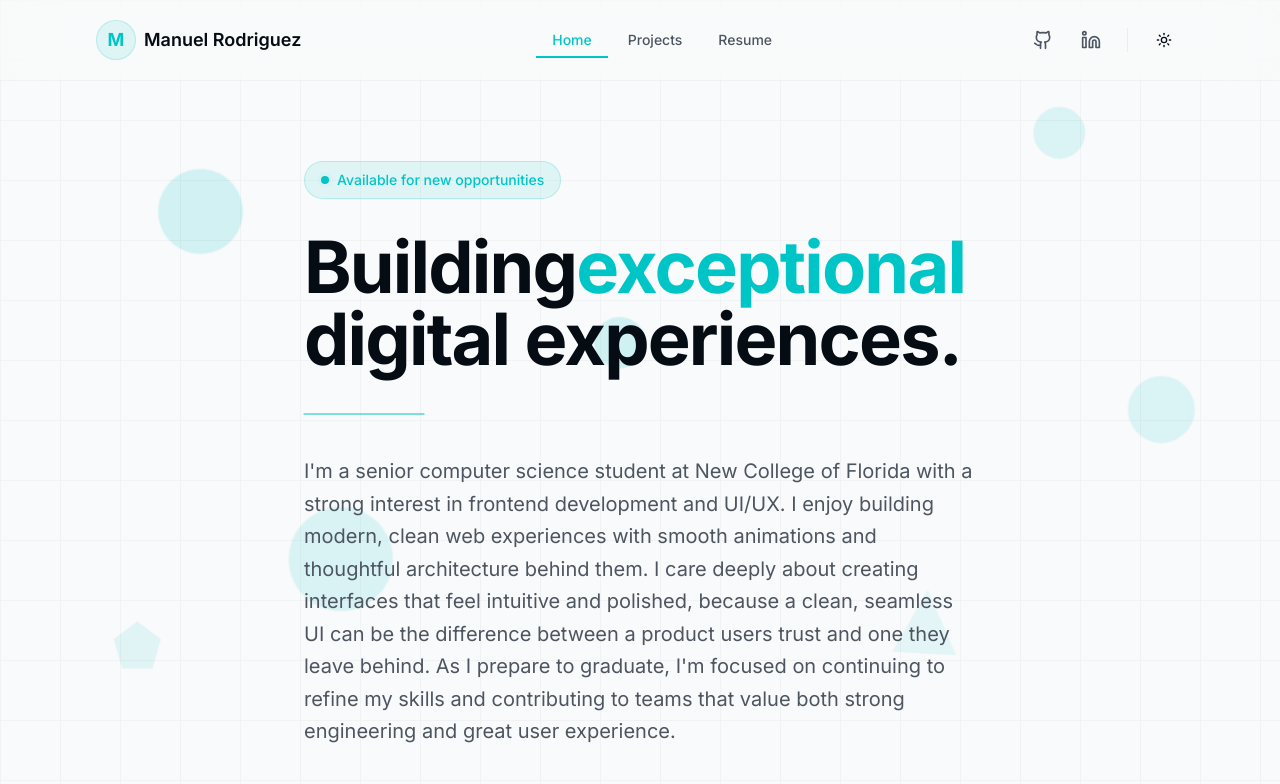
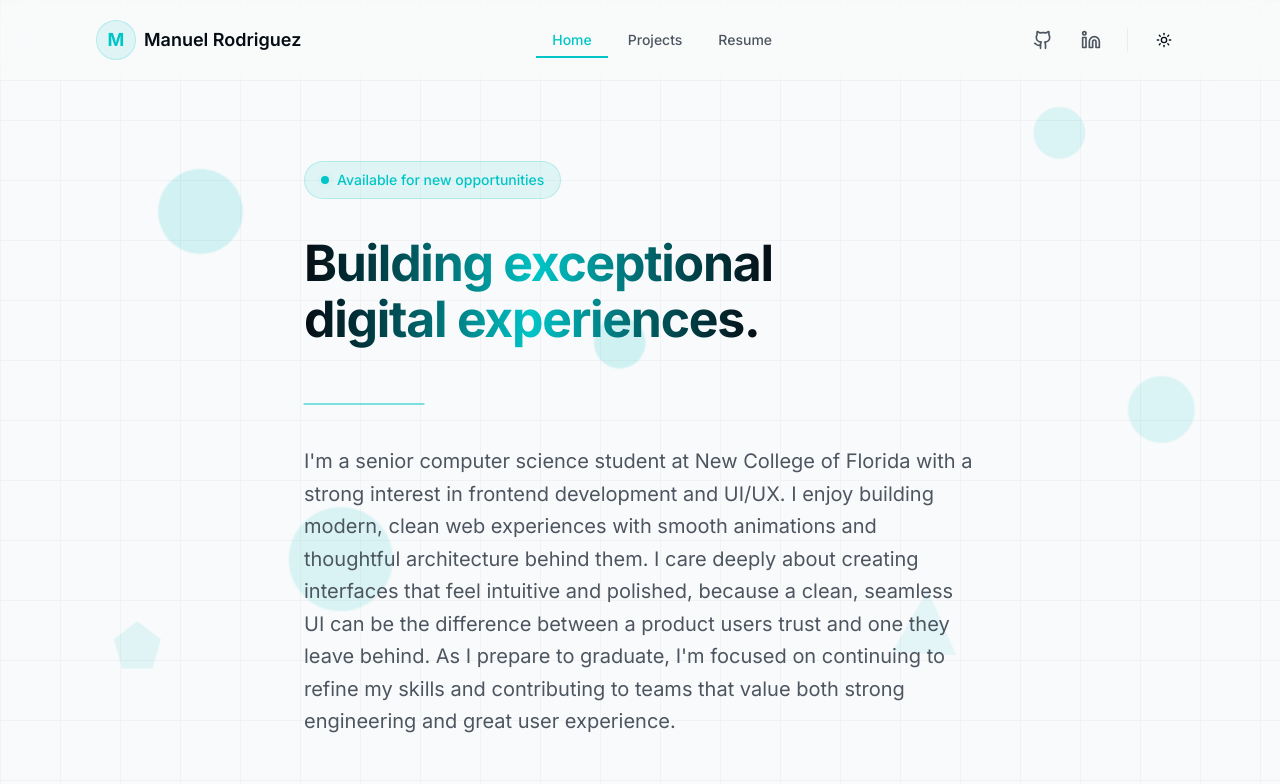
Before and after one commit to ManuRodriguez10/Personal-Portfolio-Page, a Next.js app: page / in a window 1280 px wide. Shown: the top 784 px of the page. Built offline with nearby package versions, Linux system fonts and the light colour scheme.

Commit message:
Added gradient text
Co-authored-by: Cursor <cursoragent@cursor.com>

```diff
--- a/app/page.tsx
+++ b/app/page.tsx
@@ -26,12 +26,23 @@ export default function HomePage() {
               <span className="text-sm font-medium text-primary">Available for new opportunities</span>
             </div>
 
-            {/* Main heading - staggered words + drawing line (SVGator-style) */}
-            <h1 className="text-5xl sm:text-6xl lg:text-7xl font-bold tracking-tight text-balance">
-              <span className="inline-block animate-fade-in-up delay-100 text-foreground">Building </span>
-              <span className="inline-block animate-fade-in-up delay-200 text-primary">exceptional</span>
-              <br />
-              <span className="inline-block animate-fade-in-up delay-300 text-foreground">digital experiences.</span>
+            {/* Main heading - gradient text via SVG (reliable cross-browser) */}
+            <h1 className="text-5xl sm:text-6xl lg:text-7xl font-bold tracking-tight text-balance [&_svg]:max-w-full [&_svg]:h-auto" aria-label="Building exceptional digital experiences.">
+              <svg viewBox="0 0 700 140" className="w-full max-w-4xl" preserveAspectRatio="xMinYMid meet">
+                <defs>
+                  <linearGradient id="hero-title-gradient" x1="0%" y1="0%" x2="100%" y2="0%">
+                    <stop offset="0%" stopColor="var(--foreground)" />
+                    <stop offset="50%" stopColor="var(--primary)" />
+                    <stop offset="100%" stopColor="var(--foreground)" />
+                  </linearGradient>
+                </defs>
+                <text x="0" y="52" fill="url(#hero-title-gradient)" className="font-bold" style={{ fontFamily: "var(--font-sans), system-ui, sans-serif", fontSize: "52px", letterSpacing: "-0.025em" }}>
+                  Building exceptional
+                </text>
+                <text x="0" y="110" fill="url(#hero-title-gradient)" className="font-bold" style={{ fontFamily: "var(--font-sans), system-ui, sans-serif", fontSize: "52px", letterSpacing: "-0.025em" }}>
+                  digital experiences.
+                </text>
+              </svg>
             </h1>
             <div className="mt-6 animate-fade-in-up delay-350 text-primary">
               <DrawingLine width="120px" strokeWidth={2} />
```
